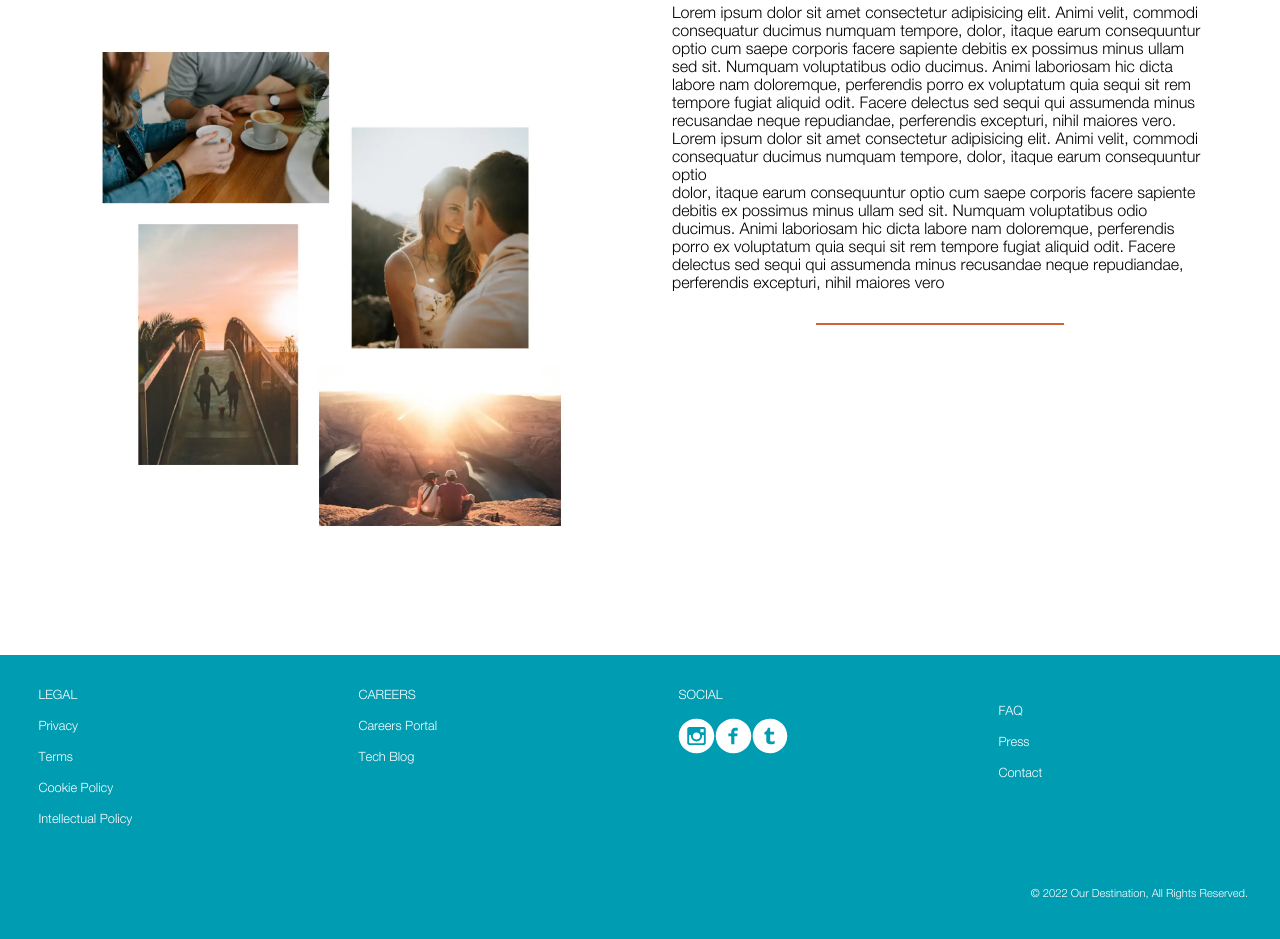
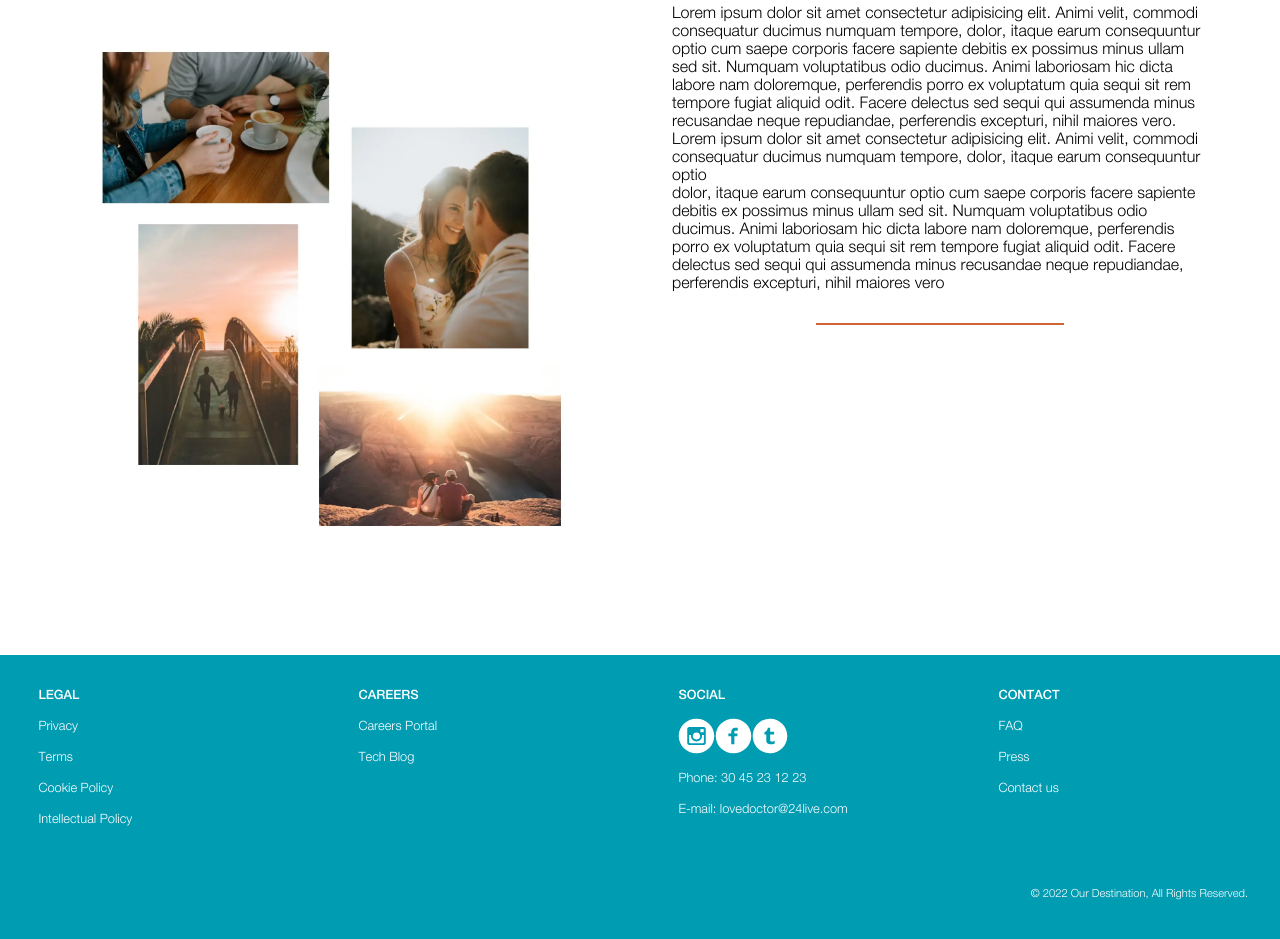
Before and after one commit to karo8062/website_v1, a plain HTML site: page about.html in a window 1280 px wide. Shown: the part 408-1347 px from the top of the page. Drawn offline with Linux system fonts and the light colour scheme.

Commit message:
ændring i footer

```diff
--- a/about.html
+++ b/about.html
@@ -66,11 +66,14 @@
             <img src="ikoner/fb.svg" alt="fb" />
             <img src="ikoner/twitter.svg" alt="twitter" />
           </div>
+          <p>Phone: 30 45 23 12 23</p>
+          <p>E-mail: lovedoctor@24live.com</p>
         </div>
         <div class="col4">
+          <h3>CONTACT</h3>
           <p>FAQ</p>
           <p>Press</p>
-          <p>Contact</p>
+          <p>Contact us</p>
         </div>
         <p id="copy">© 2022 Our Destination, All Rights Reserved.</p>
       </div>
--- a/mutual.css
+++ b/mutual.css
@@ -21,12 +21,15 @@
 }
 
 p,
-h3,
 li {
   font-family: helvetica_light;
 }
 
 h2 {
+  font-family: helvetica_bold;
+}
+
+h3 {
   font-family: helvetica_medium;
 }
 
```
Also changed, not shown: couples.html (+1 -0 lines), destination.html (+5 -2 lines), index.css (+20 -2 lines), index.html (+4 -1 lines).
